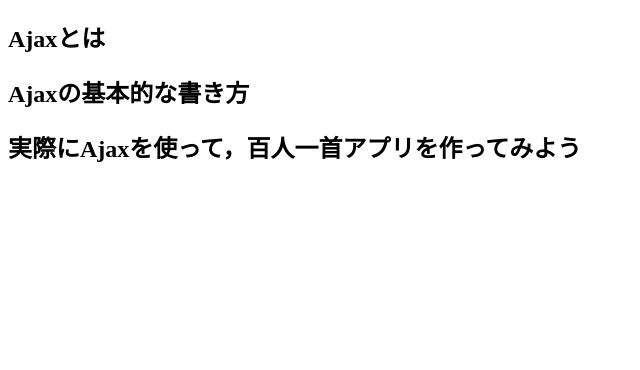
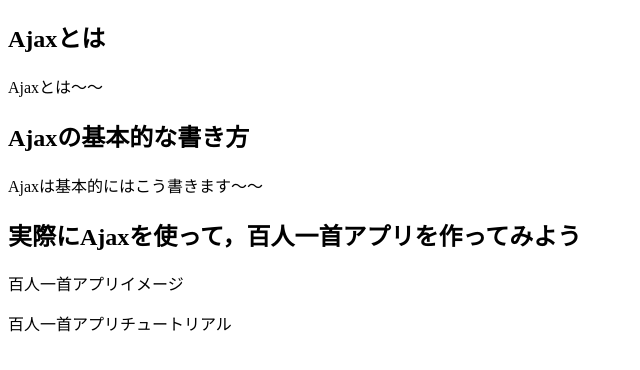
Before and after one commit to ted0215/interactive_system, a plain HTML site: page learning_website/ajax_tutorial.html in a window 1280 px wide. Shown: the part 70-440 px from the top of the page, without its empty margins (0-640 px from the left). Drawn offline with Linux system fonts and the light colour scheme.

Commit message:
modify tutorial.html

```diff
--- a/learning_website/ajax_tutorial.html
+++ b/learning_website/ajax_tutorial.html
@@ -12,12 +12,16 @@
     <h1>Ajaxチュートリアル</h1>
     <div>
         <h2>Ajaxとは</h2>
+        <p>Ajaxとは〜〜</p>
     </div>
     <div>
         <h2>Ajaxの基本的な書き方</h2>
+        <p>Ajaxは基本的にはこう書きます〜〜</p>
     </div>
     <div>
         <h2>実際にAjaxを使って，百人一首アプリを作ってみよう</h2>
+        <p>百人一首アプリイメージ</p>
+        <p>百人一首アプリチュートリアル</p>
     </div>
 </body>
 
```
